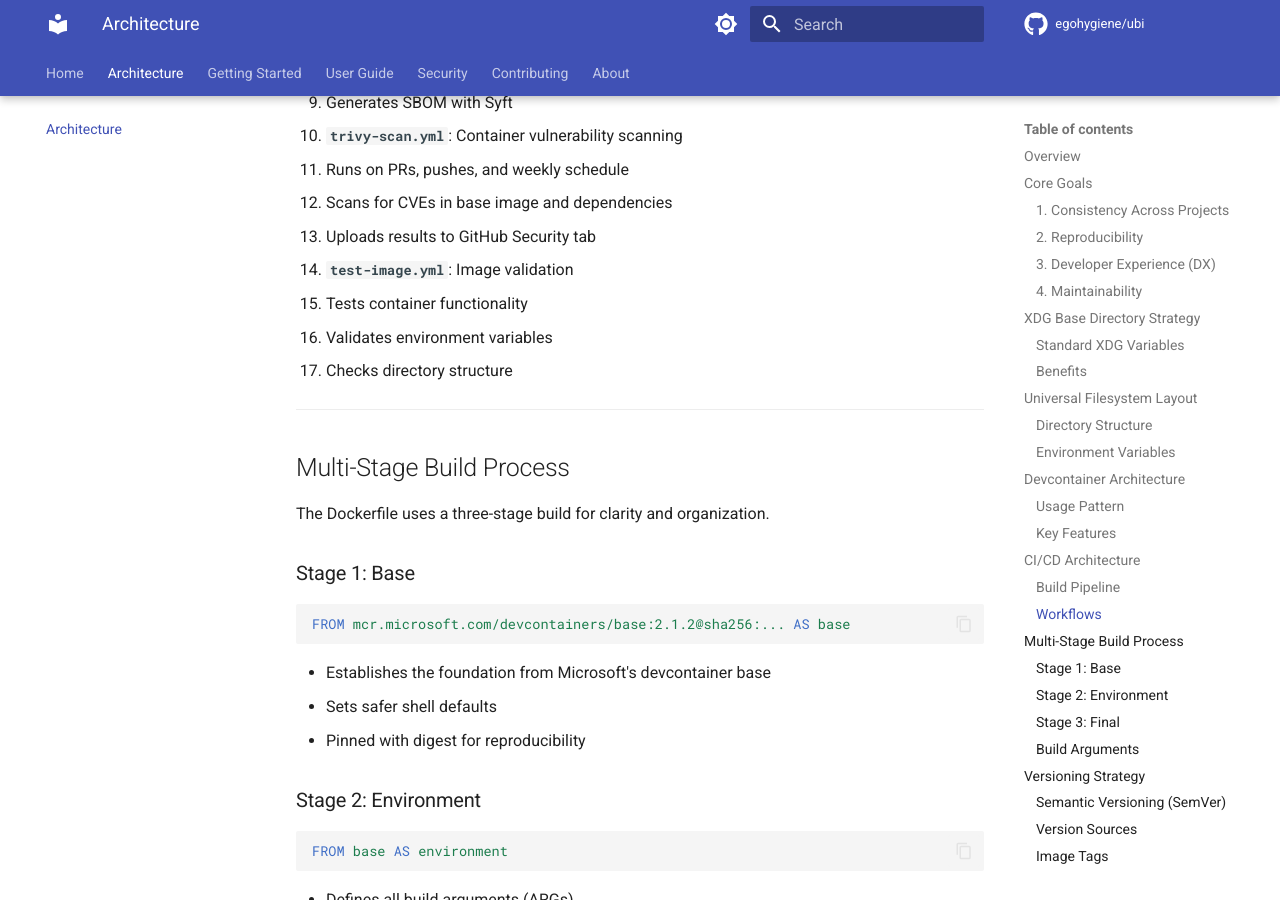
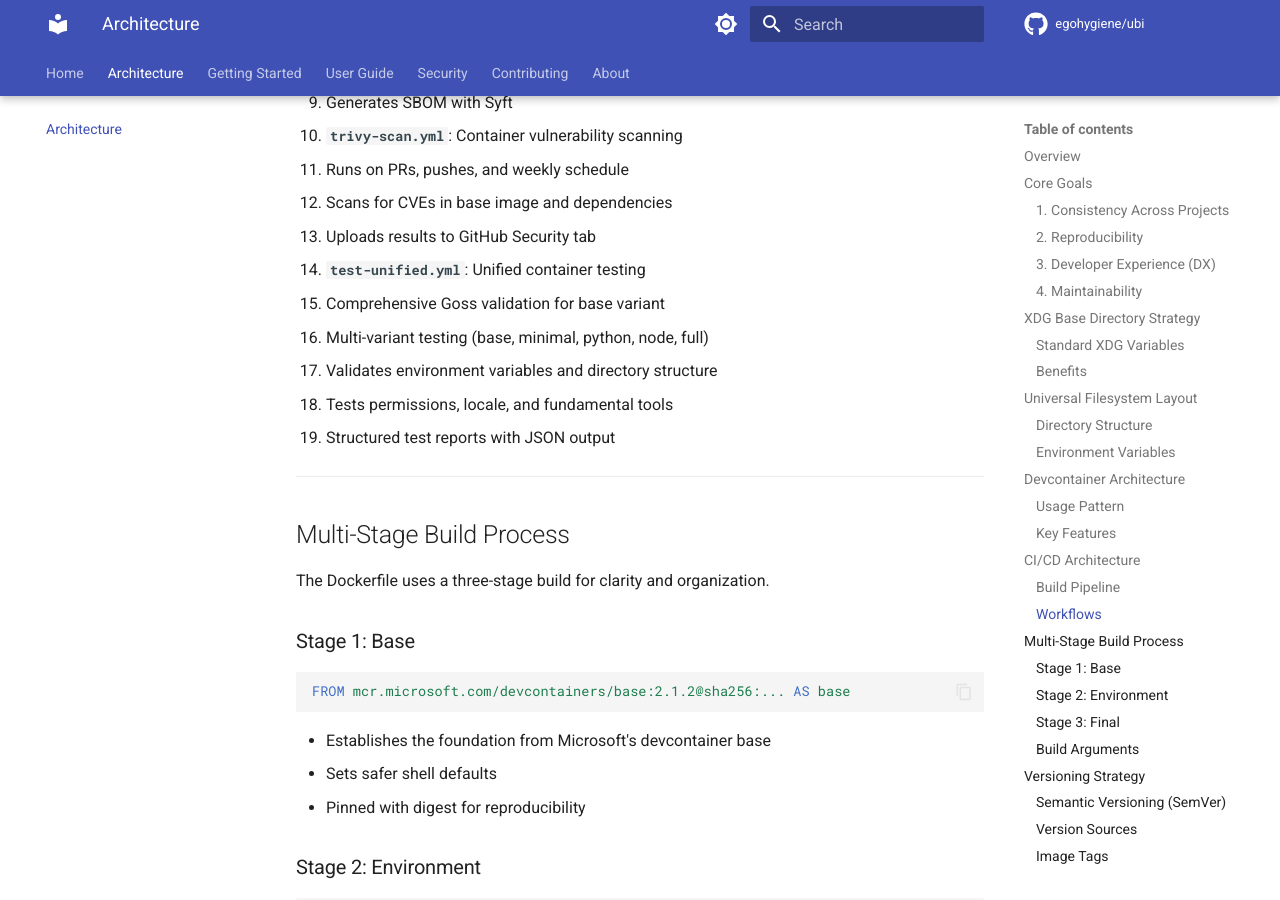
Before and after one commit to egohygiene/ubi, an MkDocs documentation site: the page built from docs/architecture.md, in a window 1280 px wide and 900 px high, scrolled down 4046 px. Built offline with MkDocs 1.6.1 and Material for MkDocs 9.7.7, drawn with Linux system fonts in a browser that asks for light colours; comment, search, counter and statistics services are not loaded; the version menu is left out.

Commit message:
feat: consolidate Goss and Image test workflows into unified workflow
- Create new test-unified.yml combining best of both workflows
- Remove redundant goss-test.yml and test-image.yml workflows
- Test all variants (base, minimal, python, node, full) in matrix
- Run Goss validation on base variant with structured JSON reports
- Include all sanity checks: directory structure, XDG, permissions, locale, tools
- Support non-root user testing across all variants
- Update documentation references in copilot-instructions.md, architecture.md, CONTRIBUTING.md
- Reduce workflow count from 13 to 12 workflows

Co-authored-by: szmyty <14865041+szmyty@users.noreply.github.com>

```diff
--- a/docs/architecture.md
+++ b/docs/architecture.md
@@ -175,10 +175,12 @@ graph LR
    - Scans for CVEs in base image and dependencies
    - Uploads results to GitHub Security tab
 
-4. **`test-image.yml`**: Image validation
-   - Tests container functionality
-   - Validates environment variables
-   - Checks directory structure
+4. **`test-unified.yml`**: Unified container testing
+   - Comprehensive Goss validation for base variant
+   - Multi-variant testing (base, minimal, python, node, full)
+   - Validates environment variables and directory structure
+   - Tests permissions, locale, and fundamental tools
+   - Structured test reports with JSON output
 
 ---
 
```
Also changed, not shown: CONTRIBUTING.md (+25 -8 lines), .github/copilot-instructions.md, 3 other files.
